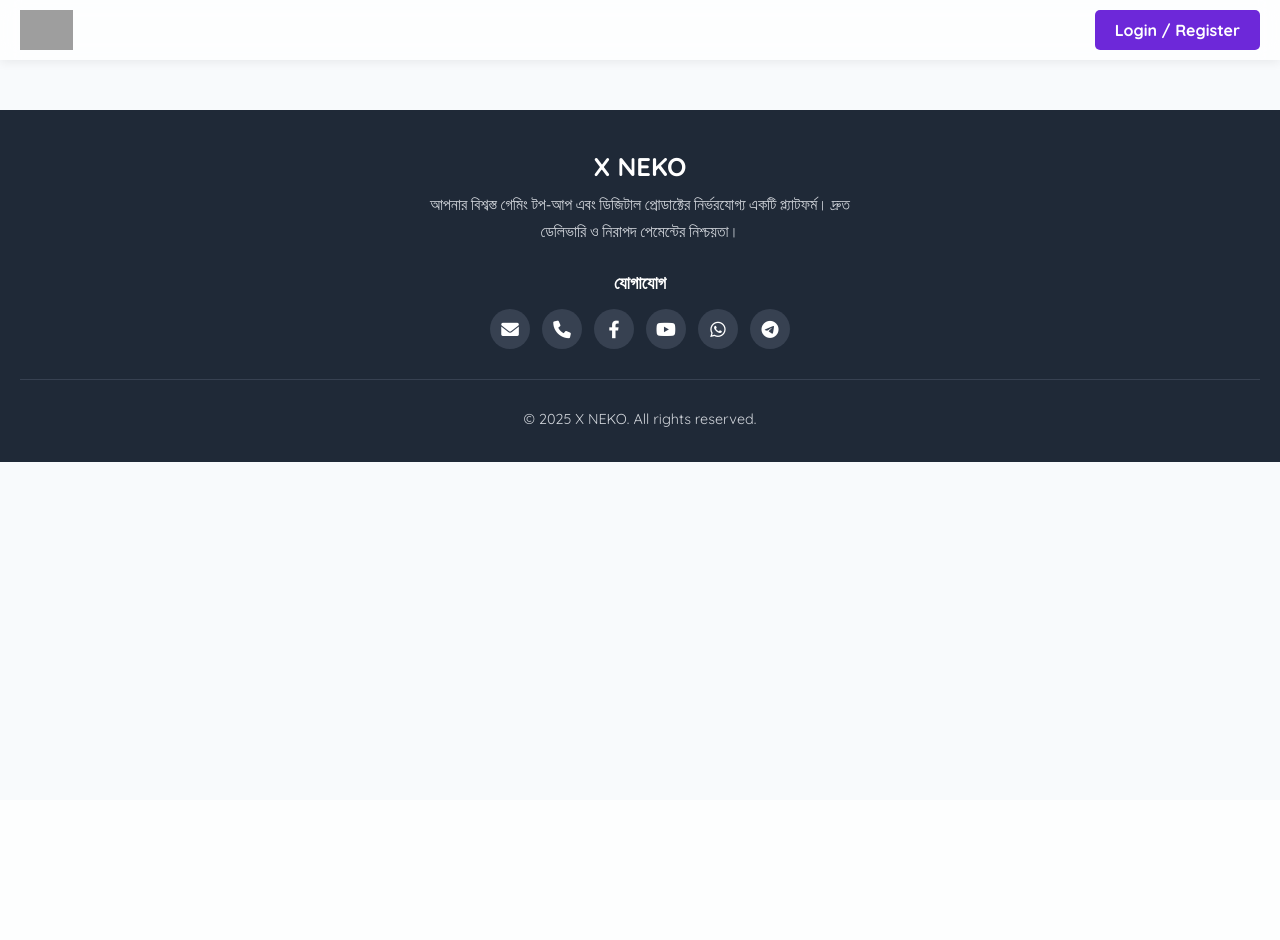
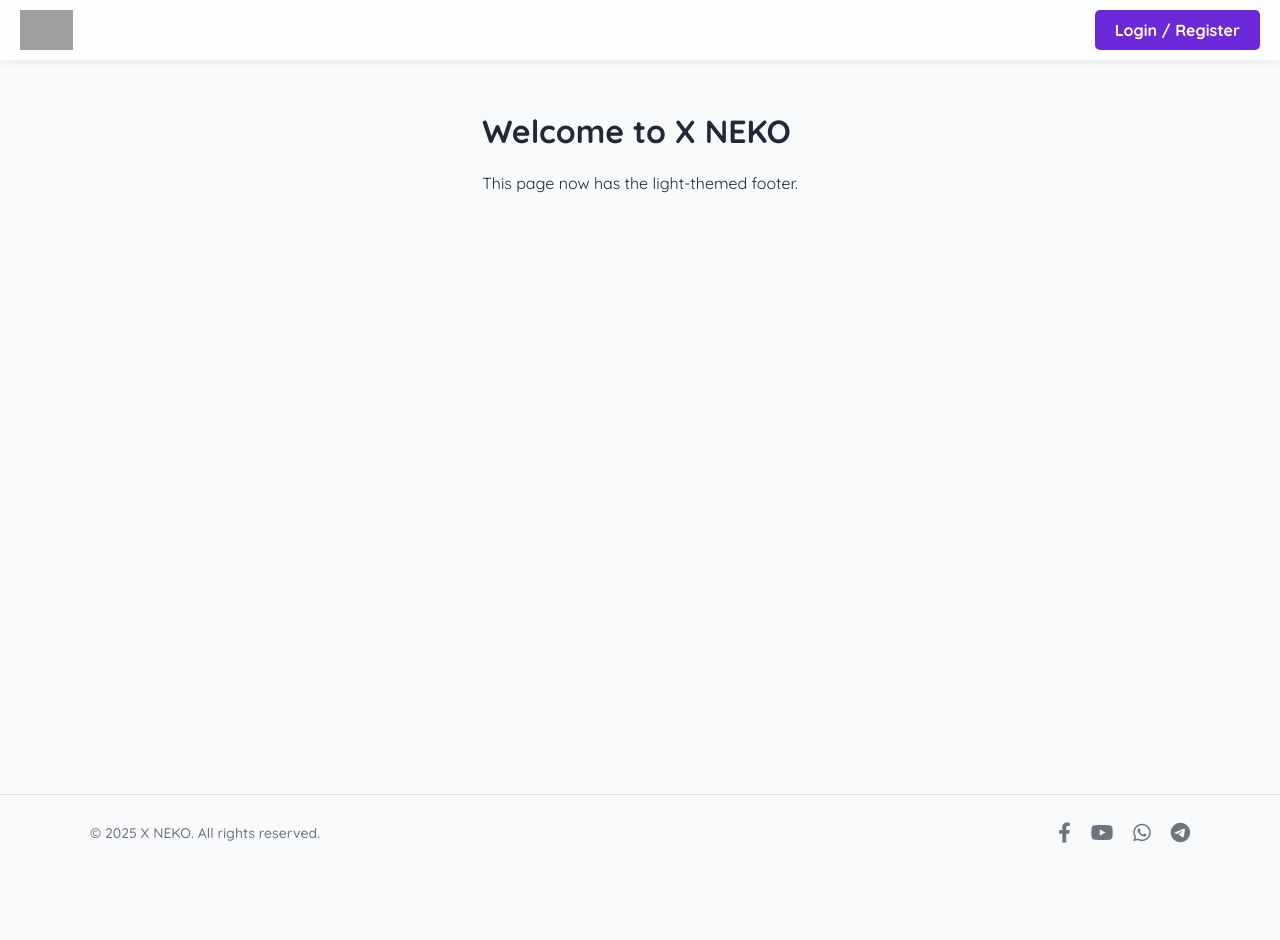
Before and after one commit to shahariarmahfuz/refactored-fishstick, a Flask app: page / in a window 1280 px wide. Before the commit the page ends 462 px from the top, so only its background shows below. Run offline with Flask 3, Linux system fonts and the light colour scheme; data that the repository does not hold is empty; some libraries are stand-ins or nearby versions; grey boxes are pictures that could not be loaded.

Commit message:
Update user_layout.html

```diff
--- a/game_shop/templates/user_layout.html
+++ b/game_shop/templates/user_layout.html
@@ -8,7 +8,7 @@
 
     <link rel="preconnect" href="https://fonts.googleapis.com">
     <link rel="preconnect" href="https://gstatic.com" crossorigin>
-    <link href="https://fonts.googleapis.com/css2?family=Quicksand:wght@400;700&family=Hind+Siliguri:wght@400;700&display=swap" rel="stylesheet">
+    <link href="https://fonts.googleapis.com/css2?family=Quicksand:wght@400;500;700&family=Hind+Siliguri:wght@400;700&display=swap" rel="stylesheet">
 
     <style>
         /* বেগুনি থিমের জন্য ভ্যারিয়েবল */
@@ -18,8 +18,6 @@
             --primary-light: #f5f3ff;
             --text-success: #166534;
             --bg-success: #f0fdf4;
-            --footer-bg: #1f2937;
-            --footer-text: #d1d5db;
         }
 
         body {
@@ -28,22 +26,22 @@
             background-color: #f8fafc;
             color: #1f2937;
             padding-top: 70px;
-            padding-bottom: 70px;
+            padding-bottom: 70px; /* নিচের নেভিগেশন বারের জন্য জায়গা */
+            display: flex;
+            flex-direction: column;
+            min-height: 100vh;
         }
 
-        /* === এখানে পরিবর্তন করা হয়েছে === */
         .layout-main {
             max-width: 1200px;
             margin: 20px auto;
-            padding: 0; /* পরিবর্তন: চাপিয়ে দেওয়া প্যাডিং সরিয়ে দেওয়া হয়েছে */
-            position: relative;
-            z-index: 1;
+            padding: 0;
+            flex: 1; /* ফুটারকে নিচে রাখতে সাহায্য করবে */
         }
 
         .content-wrapper {
-            padding: 0 15px; /* পরিবর্তন: এখানে প্যাডিং ফিরিয়ে আনা হয়েছে */
+            padding: 0 15px;
         }
-        /* --------------------------- */
 
         /* উপরের নেভিগেশন বার */
         .top-nav {
@@ -79,66 +77,50 @@
         .login-btn:hover { background-color: var(--primary-hover); }
         .flash { padding: 1em; margin: 1em 15px; border-radius: 4px; background: #d9edf7; color: #31708f; border: 1px solid #bce8f1; }
 
-        /* ফুটারের স্টাইল */
-        .site-footer {
-            background-color: var(--footer-bg);
-            color: var(--footer-text);
-            padding: 40px 20px 20px;
-            margin-top: 40px;
-            text-align: center;
+        /* --- পরিবর্তিত নতুন ফুটারের স্টাইল শুরু --- */
+        .light-footer {
+            background-color: #f8f9fa; /* হালকা ব্যাকগ্রাউন্ড */
+            padding: 25px 30px;
+            border-top: 1px solid #dee2e6;
+            margin-top: 40px; /* মূল কন্টেন্ট থেকে দূরত্ব */
         }
-        .footer-container {
-            max-width: 600px;
+        .footer-content {
+            display: flex;
+            flex-direction: column;
+            align-items: center;
+            gap: 18px; /* আইকন এবং টেক্সটের মধ্যে দূরত্ব */
+            max-width: 1100px;
             margin: 0 auto;
         }
-        .footer-logo h3 {
-            font-size: 1.6em;
-            color: #ffffff;
-            font-weight: 700;
-            margin: 0 0 10px 0;
+        .footer-social-icons {
+            display: flex;
+            gap: 20px;
         }
-        .footer-tagline {
-            font-family: 'Hind Siliguri', sans-serif;
-            font-size: 1em;
-            line-height: 1.7;
-            margin: 0 auto 25px auto;
-            max-width: 450px;
+        .footer-social-icons a {
+            color: #6c757d;
+            font-size: 20px;
+            text-decoration: none;
+            transition: color 0.3s ease, transform 0.2s ease;
         }
-        .footer-contact h4 {
-            font-size: 1.1em;
-            color: #ffffff;
-            margin: 0 0 15px 0;
-            font-weight: 700;
+        .footer-social-icons a:hover {
+            color: var(--primary-color); /* থিমের প্রাইমারি রঙ ব্যবহার */
+            transform: scale(1.1);
         }
-        .footer-social-links {
-            display: flex;
-            justify-content: center;
-            align-items: center;
-            gap: 12px;
-            margin-bottom: 30px;
+        .footer-copyright {
+            margin: 0;
+            font-size: 14px;
+            font-weight: 500;
+            color: #6c757d;
         }
-        .footer-social-links a {
-            display: inline-flex;
-            justify-content: center;
-            align-items: center;
-            width: 40px;
-            height: 40px;
-            border-radius: 50%;
-            background-color: #374151;
-            color: #ffffff;
-            text-decoration: none;
-            font-size: 1.1em;
-            transition: background-color 0.3s ease, transform 0.2s ease;
+        @media (min-width: 768px) {
+            .footer-content {
+                flex-direction: row;
+                justify-content: space-between;
+            }
+            .footer-social-icons { order: 2; }
+            .footer-copyright { order: 1; }
         }
-        .footer-social-links a:hover {
-            background-color: var(--primary-color);
-            transform: translateY(-2px);
-        }
-        .footer-bottom {
-            padding-top: 15px;
-            border-top: 1px solid #374151;
-            font-size: 0.9em;
-        }
+        /* --- পরিবর্তিত নতুন ফুটারের স্টাইল শেষ --- */
 
         /* নিচের নেভিগেশন বার */
         .bottom-nav {
@@ -190,35 +172,25 @@
     </header>
 
     <main class="layout-main">
+        <div class="content-wrapper">
+             <h1>Welcome to X NEKO</h1>
+             <p>This page now has the light-themed footer.</p>
+        </div>
         {% with messages = get_flashed_messages(with_categories=true) %}{% if messages %}{% for category, message in messages %}<div class="flash">{{ message }}</div>{% endfor %}{% endif %}{% endwith %}
         {% block content %}{% endblock %}
     </main>
 
-    <footer class="site-footer">
-        <div class="footer-container">
-            <div class="footer-logo">
-                <h3>X NEKO</h3>
+    <footer class="light-footer">
+        <div class="footer-content">
+            <div class="footer-social-icons">
+                <a href="#" target="_blank" title="ফেসবুক"><i class="fab fa-facebook-f"></i></a>
+                <a href="#" target="_blank" title="ইউটিউব"><i class="fab fa-youtube"></i></a>
+                <a href="#" target="_blank" title="হোয়াটসঅ্যাপ"><i class="fab fa-whatsapp"></i></a>
+                <a href="#" target="_blank" title="টেলিগ্রাম"><i class="fab fa-telegram"></i></a>
             </div>
-            <p class="footer-tagline">
-                আপনার বিশ্বস্ত গেমিং টপ-আপ এবং ডিজিটাল প্রোডাক্টের নির্ভরযোগ্য একটি প্ল্যাটফর্ম। দ্রুত ডেলিভারি ও নিরাপদ পেমেন্টের নিশ্চয়তা।
-            </p>
-            <div class="footer-contact">
-                <h4>যোগাযোগ</h4>
-                <div class="footer-social-links">
-                    <a href="mailto:contact@xneko.com" title="ইমেইল করুন"><i class="fas fa-envelope"></i></a>
-                    <a href="tel:+8801234567890" title="ফোন করুন"><i class="fas fa-phone"></i></a>
-                    <a href="#" target="_blank" title="ফেসবুক"><i class="fab fa-facebook-f"></i></a>
-                    <a href="#" target="_blank" title="ইউটিউব"><i class="fab fa-youtube"></i></a>
-                    <a href="#" target="_blank" title=" হোয়াটসঅ্যাপ"><i class="fab fa-whatsapp"></i></a>
-                    <a href="#" target="_blank" title="টেলিগ্রাম"><i class="fab fa-telegram-plane"></i></a>
-                </div>
-            </div>
-        </div>
-        <div class="footer-bottom">
-            <p>&copy; 2025 X NEKO. All rights reserved.</p>
+            <p class="footer-copyright">&copy; 2025 X NEKO. All rights reserved.</p>
         </div>
     </footer>
-
     {% if g.user %}
     <nav class="bottom-nav">
         <a href="{{ url_for('views.home') }}" class="{% if request.endpoint == 'views.home' %}active{% endif %}"><i class="fas fa-home"></i><span>Home</span></a>
```
